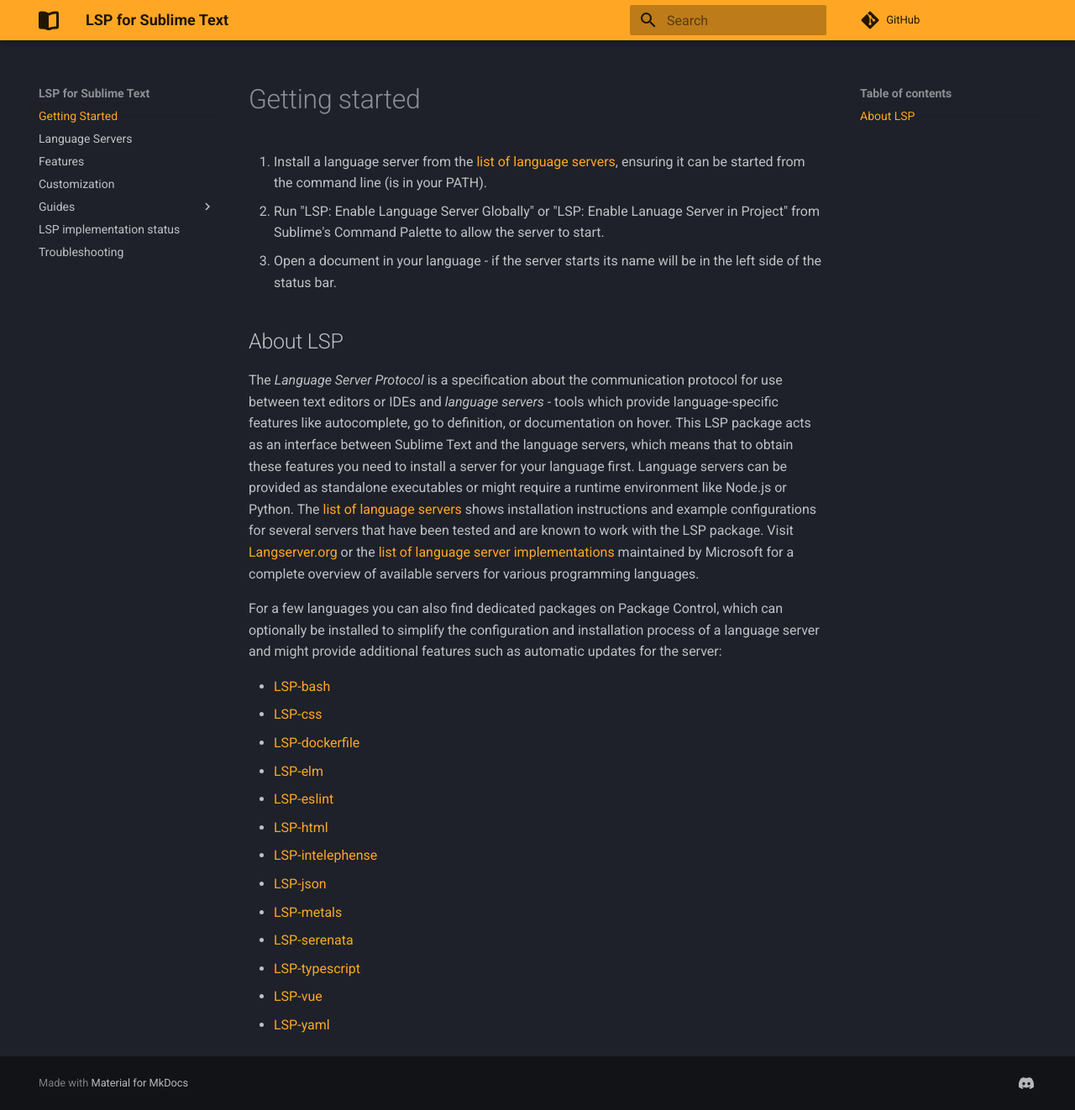
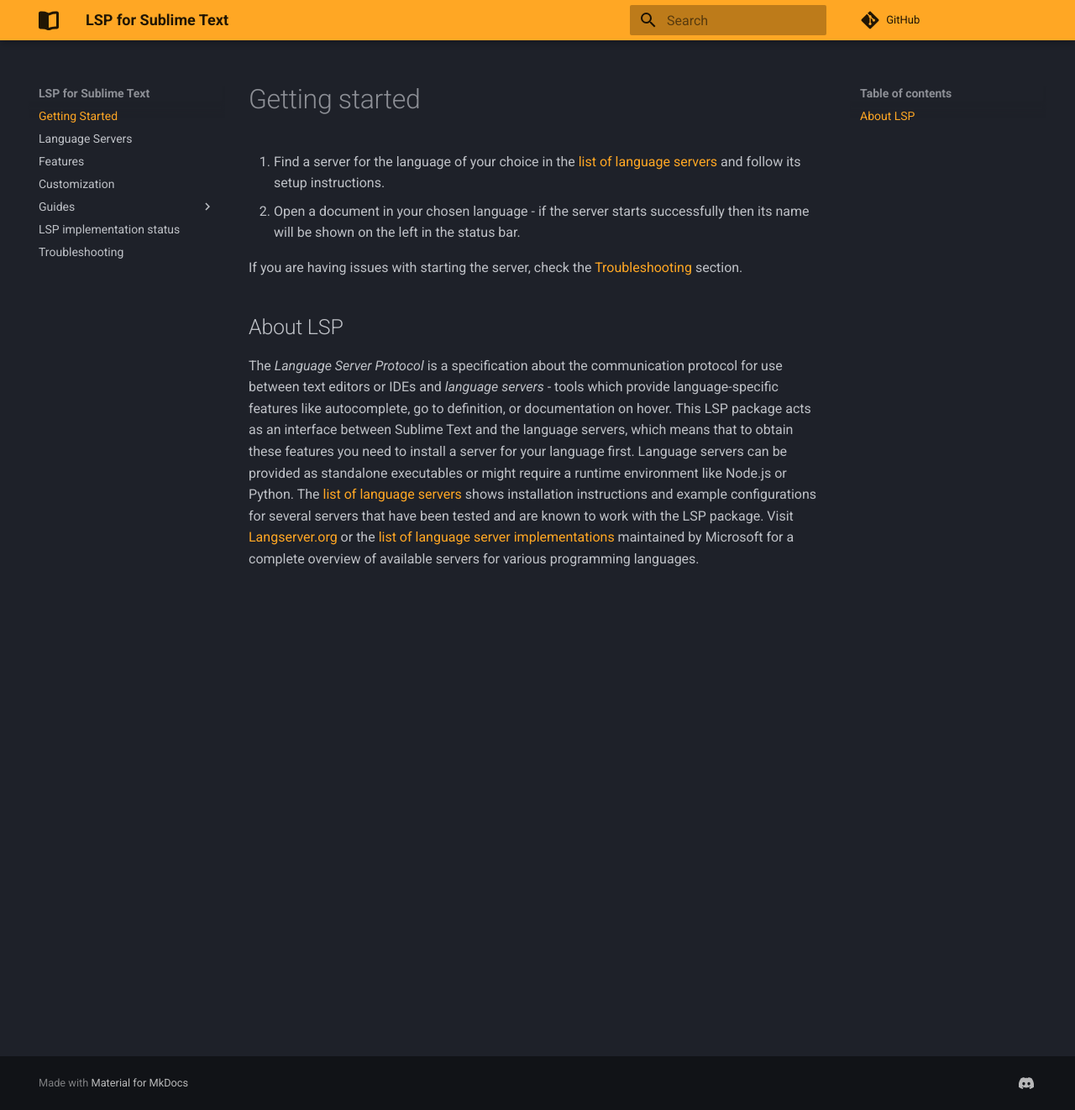
Before and after one commit to sublimelsp/LSP, an MkDocs documentation site: the page built from docs/src/index.md, in a window 1280 px wide and 1322 px high. Shown: the whole window at 84% size. Built offline with MkDocs 1.6.1 and Material for MkDocs 9.7.7, drawn with Linux system fonts in a browser that asks for light colours; comment, search, counter and statistics services are not loaded.

Commit message:
docs: improve getting-started instructions (#1641)
* docs: improve getting-started instructions

- Remove mention of "LSP: Enable Language Server Globally" all setup
instructions enable them globally already and it doesn't apply to
LSP-* packages either.
- Don't mention the "PATH" as it doesn't apply to LSP-* packages.
Instead add a generic sentence linking to troubleshooting section.
- Remove links to LSP-* packages since it's redundant given that the
list of language servers already includes them and categorized by
programming language.

* phrasing

* language

```diff
--- a/docs/src/index.md
+++ b/docs/src/index.md
@@ -1,8 +1,9 @@
 # Getting started
 
-1. Install a language server from the [list of language servers](language_servers.md), ensuring it can be started from the command line (is in your PATH).
-2. Run "LSP: Enable Language Server Globally" or "LSP: Enable Lanuage Server in Project" from Sublime's Command Palette to allow the server to start.
-3. Open a document in your language - if the server starts its name will be in the left side of the status bar.
+1. Find a server for the language of your choice in the [list of language servers](language_servers.md) and follow its setup instructions.
+2. Open a document in your chosen language - if the server starts successfully then its name will be shown on the left in the status bar.
+
+If you are having issues with starting the server, check the [Troubleshooting](troubleshooting.md) section.
 
 
 ## About LSP
@@ -12,19 +13,3 @@
 Language servers can be provided as standalone executables or might require a runtime environment like Node.js or Python.
 The [list of language servers](language_servers.md) shows installation instructions and example configurations for several servers that have been tested and are known to work with the LSP package.
 Visit [Langserver.org](https://langserver.org/) or the [list of language server implementations](https://microsoft.github.io/language-server-protocol/implementors/servers/) maintained by Microsoft for a complete overview of available servers for various programming languages.
-
-For a few languages you can also find dedicated packages on Package Control, which can optionally be installed to simplify the configuration and installation process of a language server and might provide additional features such as automatic updates for the server:
-
-* [LSP-bash](https://packagecontrol.io/packages/LSP-bash)
-* [LSP-css](https://packagecontrol.io/packages/LSP-css)
-* [LSP-dockerfile](https://packagecontrol.io/packages/LSP-dockerfile)
-* [LSP-elm](https://packagecontrol.io/packages/LSP-elm)
-* [LSP-eslint](https://packagecontrol.io/packages/LSP-eslint)
-* [LSP-html](https://packagecontrol.io/packages/LSP-html)
-* [LSP-intelephense](https://packagecontrol.io/packages/LSP-intelephense)
-* [LSP-json](https://packagecontrol.io/packages/LSP-json)
-* [LSP-metals](https://packagecontrol.io/packages/LSP-metals)
-* [LSP-serenata](https://packagecontrol.io/packages/LSP-serenata)
-* [LSP-typescript](https://packagecontrol.io/packages/LSP-typescript)
-* [LSP-vue](https://packagecontrol.io/packages/LSP-vue)
-* [LSP-yaml](https://packagecontrol.io/packages/LSP-yaml)
```
